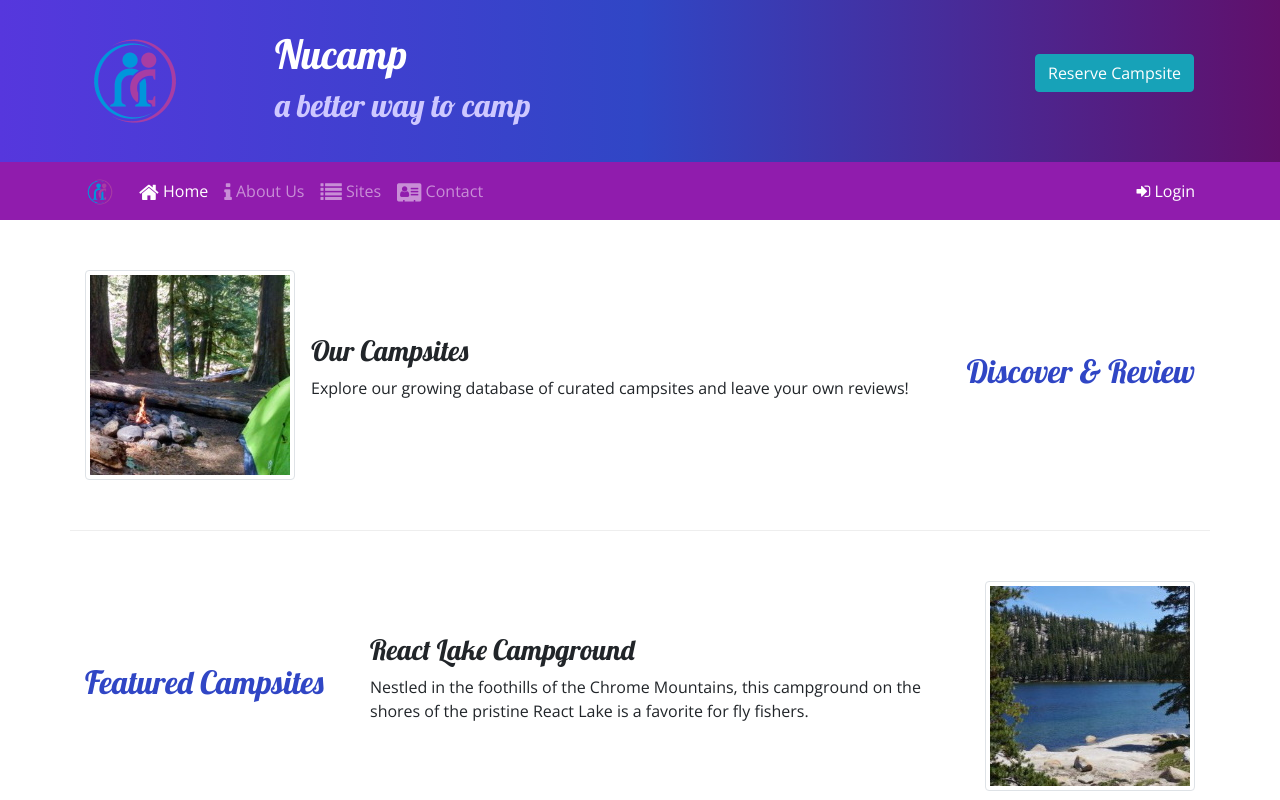
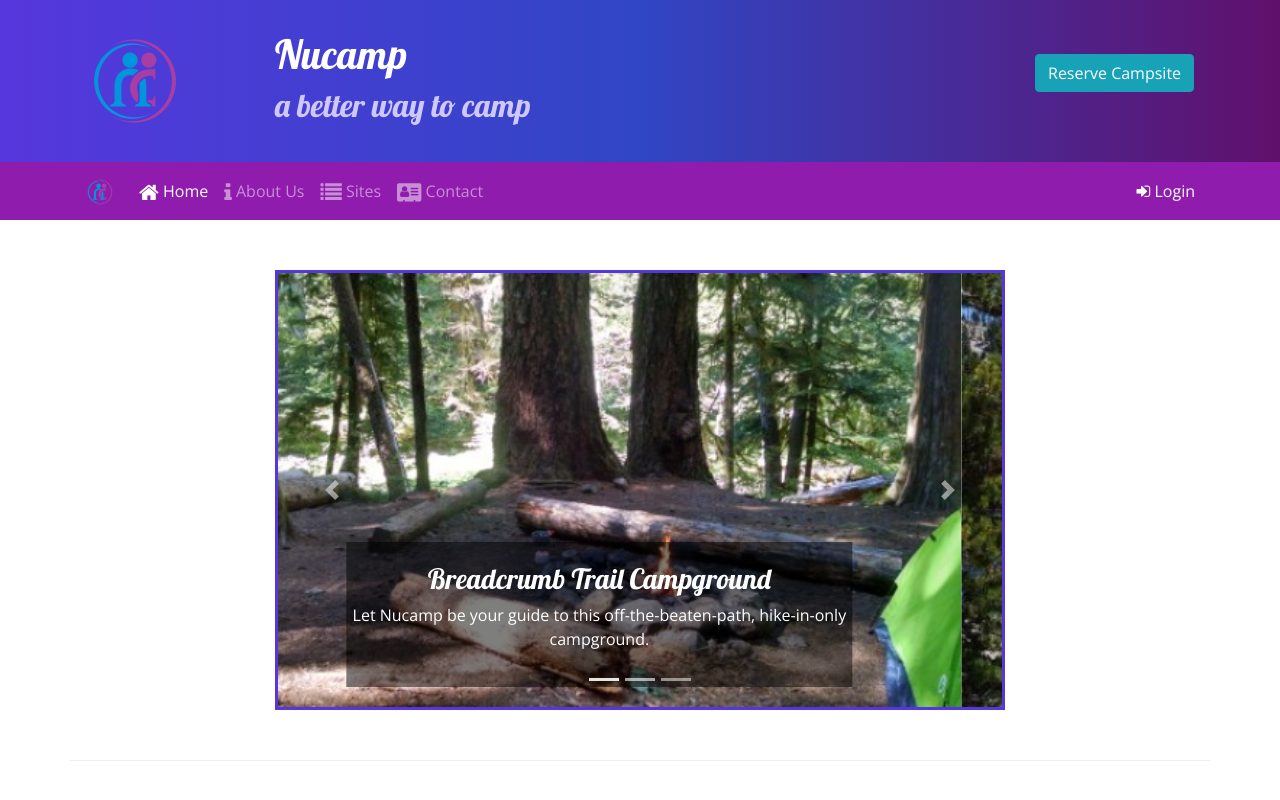
Before and after one commit to jacobdees/nucampsite1, a website: page index.html in a window 1280 px wide. Shown: the top 800 px of the page. Drawn offline with nearby package versions, Linux system fonts and the light colour scheme.

Commit message:
Pre-tooltip deletion

```diff
--- a/css/styles.css
+++ b/css/styles.css
@@ -39,3 +39,11 @@ header h2{
 .selected{
   display:none;
 }
+
+.carousel-caption {
+  background-color: rgba(0,0,0,0.5)
+}
+
+.carousel {
+  border: solid #5637DD;
+}
--- a/index.html
+++ b/index.html
@@ -99,6 +99,49 @@
     </div>
 
 		<div class="container">
+
+      <div class="row row-content">
+        <div class="col-md-8 mx-auto">
+          <div id="homeCarousel" class="carousel slide" data-ride="carousel">
+            <ol class="carousel-indicators">
+              <li data-target="#homeCarousel" data-slide-to="0" class="active"></li>
+              <li data-target="#homeCarousel" data-slide-to="1"></li>
+              <li data-target="#homeCarousel" data-slide-to="2"></li>
+            </ol>
+            <div class="carousel-inner">
+              <div class="carousel-item active">
+                <img class="d-block w-100" src="img/breadcrumb-trail.jpg" alt="Breadcrumb Trail Campground"/>
+                <div class="carousel-caption">
+                  <h3>Breadcrumb Trail Campground</h3>
+                  <p class="d-none d-sm-block">Let Nucamp be your guide to this off-the-beaten-path, hike-in-only campground.</p>
+                </div>
+              </div>
+              <div class="carousel-item">
+                <img class="d-block w-100" src="img/react-lake.jpg" alt="React Lake Campground"/>
+                <div class="carousel-caption">
+                  <h3>React Lake Campground</h3>
+                  <p class="d-none d-sm-block">Nestled in the foothills of the Chrome Mountains, this campground on the shores of the pristine React Lake is a favorite for fly fishers.</p>
+                </div>
+              </div>
+              <div class="carousel-item">
+                <img class="d-block w-100" src="img/chrome-river.jpg" alt="Chrome River Campground"/>
+                <div class="carousel-caption">
+                  <h3>Chrome River Campground</h3>
+                  <p class="d-none d-sm-block">Spend a few sunny days and starry nights beneath a canopy of old-growth firs at this enchanting spot by the Chrome River.</p>
+                </div>
+              </div>
+            </div>
+            <a class="carousel-control-prev" href="#homeCarousel" role="button" data-slide="prev">
+              <span class="carousel-control-prev-icon"></span>
+              <span class="sr-only">Previous</span> <!-- "sr-only" will only be used for screen readers-->
+            </a>
+            <a class="carousel-control-next" href="#homeCarousel" role="button" data-slide="next">
+              <span class="carousel-control-next-icon"></span>
+              <span class="sr-only">Next</span>
+            </a>
+          </div>
+        </div>
+      </div>
       <div class="row row-content align-items-center">
         <div class="col-sm-4 order-sm-last col-md-3">
           <h2 class="text-sm-right">Discover & Review</h2>
```
